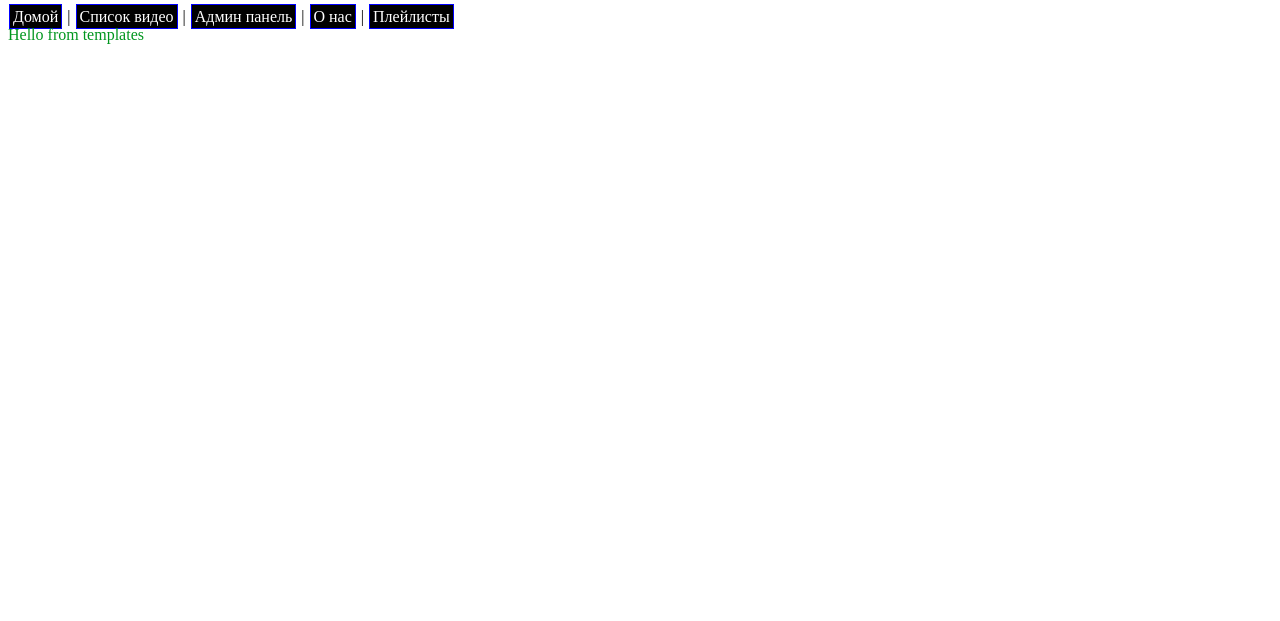
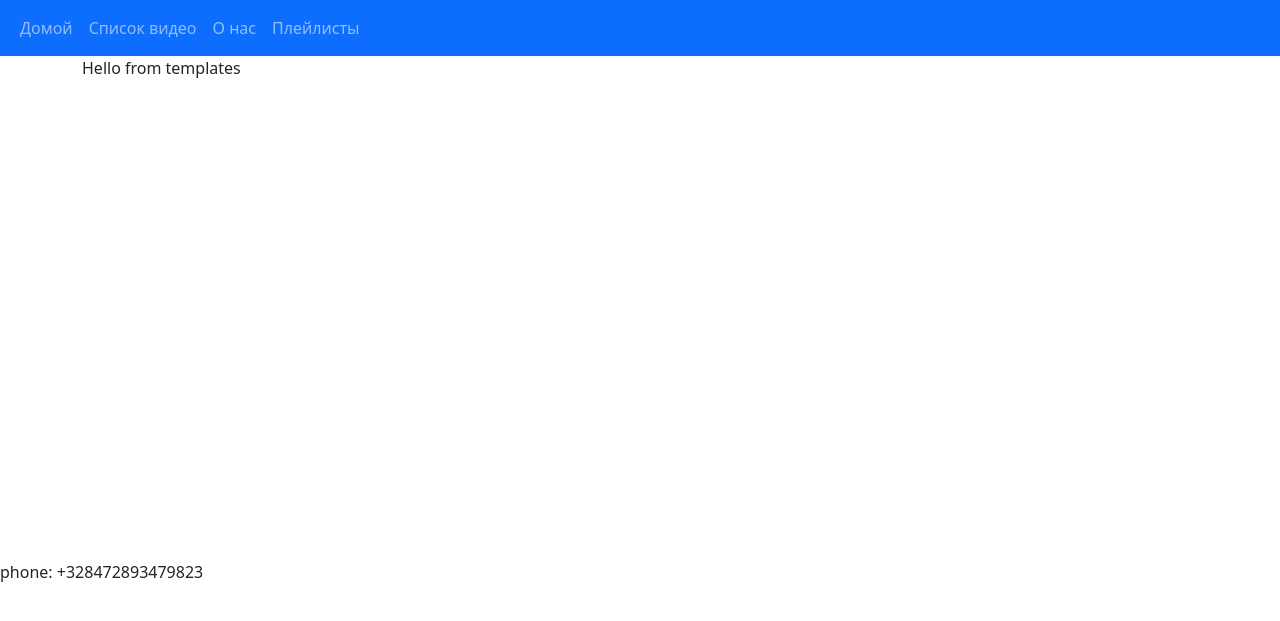
Before and after one commit to Amankaium/kgtube, a Django app: page / in a window 1280 px wide. Shown: the top 621 px of the page. Run offline with Django 4.2, Linux system fonts and the light colour scheme.

Commit message:
added bs5

```diff
--- a/core/static/main.css
+++ b/core/static/main.css
@@ -1,12 +1,12 @@
-a {
+/* a {
     background-color: black;
     color: #ffffff;
     padding: 3px;
     text-decoration: none;
     margin: 1px;
     border: 1px solid blue;
-}
+} */
 
-div {
+/* div {
     color: rgb(0, 150, 30)
-}
+} */
--- /dev/null
+++ b/core/static/myscript.js
@@ -0,0 +1 @@
+console.log("hello")
--- /dev/null
+++ b/core/templates/base.html
@@ -0,0 +1,45 @@
+<!DOCTYPE html>
+{% load static %}
+<html lang="en">
+<head>
+    <meta charset="UTF-8">
+    <meta name="viewport" content="width=device-width, initial-scale=1.0">
+    <title>Document</title>
+    <link rel="stylesheet" href="https://cdn.jsdelivr.net/npm/bootstrap@5.2.3/dist/css/bootstrap.min.css">
+    <script src="https://cdn.jsdelivr.net/npm/bootstrap@5.2.3/dist/js/bootstrap.bundle.min.js"></script>
+    <link
+        rel="stylesheet"
+        href="{% static 'main.css' %}">
+    <script src="{% static 'myscript.js' %}"></script>
+</head>
+<body>
+    <nav class="navbar navbar-expand-sm bg-primary navbar-dark">
+        <div class="container-fluid">
+          <ul class="navbar-nav">
+            <li class="nav-item">
+              <a class="nav-link"href="/">Домой</a>
+            </li>
+            <li class="nav-item">
+              <a class="nav-link" href="/videos/">Список видео</a>
+            </li>
+            <li class="nav-item">
+              <a class="nav-link" href="/about/">О нас</a>
+            </li>
+            <li class="nav-item">
+              <a class="nav-link" href="/playlists/">Плейлисты</a>
+            </li>
+          </ul>
+        </div>
+    </nav>
+    <div class="container">
+        {% block content %}
+        {% endblock %}
+    </div>
+
+    <br><br><br><br><br><br><br><br><br><br><br><br><br><br><br><br><br><br><br><br>
+    <footer>
+        phone: +328472893479823
+    </footer>
+
+</body>
+</html>
--- a/core/templates/home.html
+++ b/core/templates/home.html
@@ -1,24 +1,7 @@
-<!DOCTYPE html>
-{% load static %}
-<html lang="en">
-<head>
-    <meta charset="UTF-8">
-    <meta name="viewport" content="width=device-width, initial-scale=1.0">
-    <title>Document</title>
-    <link
-        rel="stylesheet"
-        href="{% static 'main.css' %}">
-</head>
-<body>
-    <nav>
-        <a href="/">Домой</a> |
-        <a href="/videos/">Список видео</a> |
-        <a href="/admin">Админ панель</a> |
-        <a href="/about/">О нас</a> |
-        <a href="/playlists/">Плейлисты</a>
-    </nav>
-    <div>
-        Hello from templates
-    </div>
-</body>
-</html>
+{% extends 'base.html' %}
+
+{% block content %}
+<div>
+    Hello from templates
+</div>
+{% endblock %}
```
Also changed, not shown: core/templates/about.html (+4 -17 lines).
